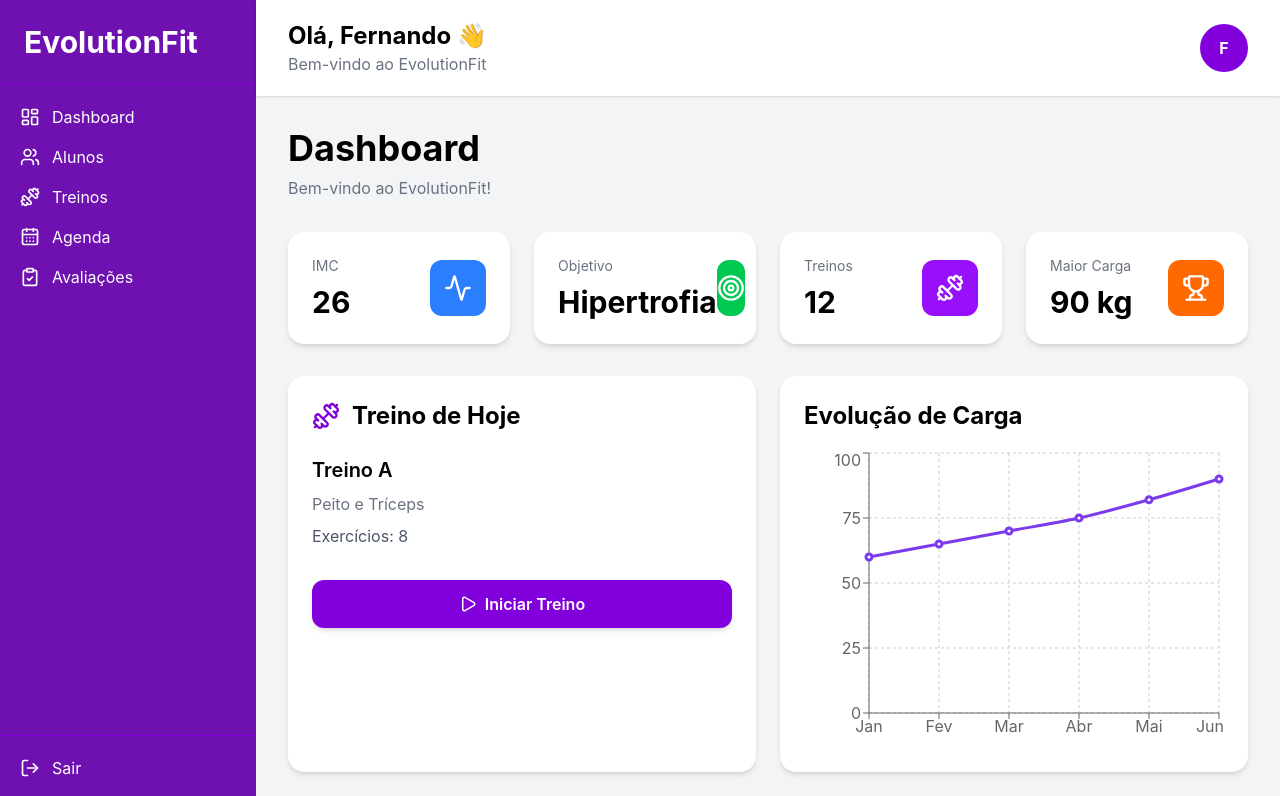
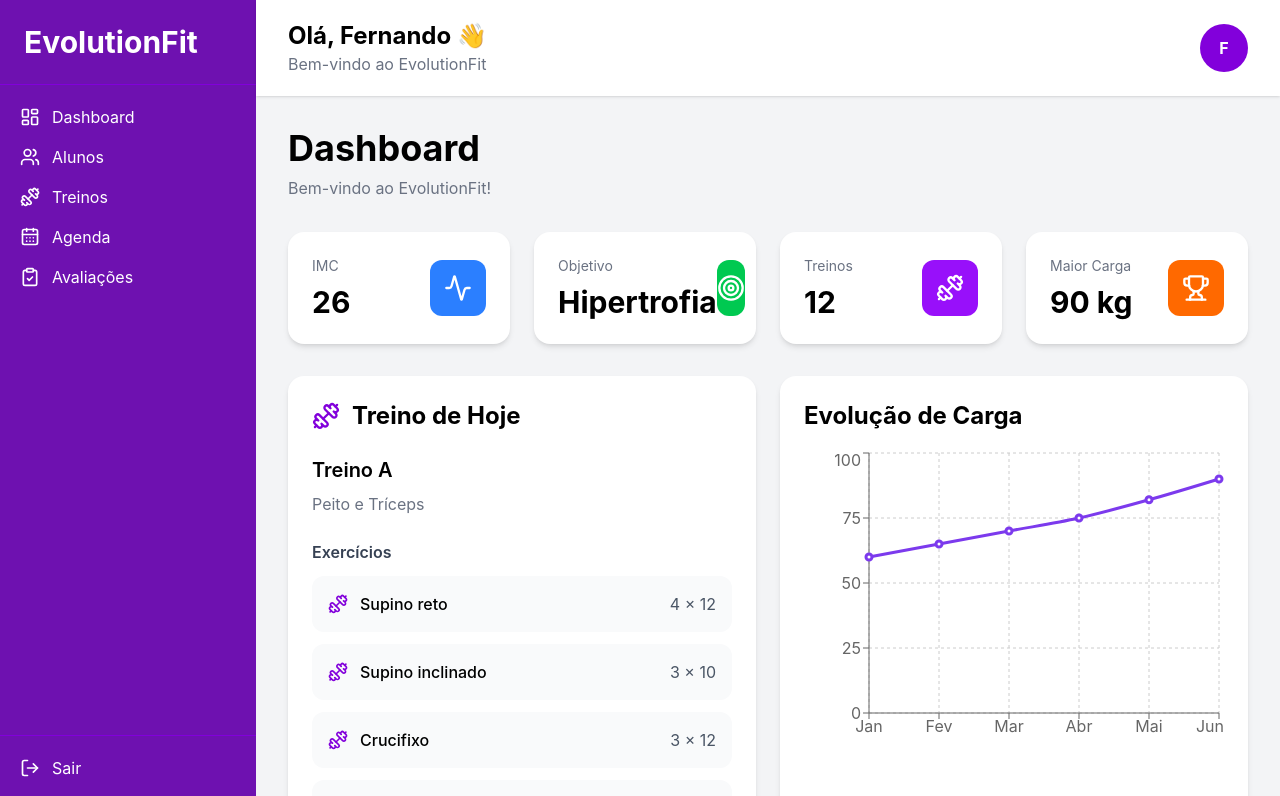
Before and after one commit to Fernando-Moreno-7/projetoTCC, a React app in the folder frontend/: page /dashboard in a window 1280 px wide. Shown: the top 796 px of the page. Built offline with nearby package versions, Linux system fonts and the light colour scheme; the HTML template or start-up script is replaced by a standard one.

Commit message:
adicionando todos os exercicios no treino do dia

```diff
--- a/frontend/src/components/TreinoHoje/TreinoHoje.jsx
+++ b/frontend/src/components/TreinoHoje/TreinoHoje.jsx
@@ -1,11 +1,31 @@
 import { Play, Dumbbell } from "lucide-react";
-
 
 import Button from "../Button/Button";
 
+export default function TreinoHoje() {
 
-
-export default function TreinoHoje() {
+    const exercicios = [
+        {
+            nome: "Supino reto",
+            series: 4,
+            repeticoes: 12
+        },
+        {
+            nome: "Supino inclinado",
+            series: 3,
+            repeticoes: 10
+        },
+        {
+            nome: "Crucifixo",
+            series: 3,
+            repeticoes: 12
+        },
+        {
+            nome: "Tríceps pulley",
+            series: 4,
+            repeticoes: 12
+        }
+    ];
 
     return (
 
@@ -40,11 +60,47 @@ export default function TreinoHoje() {
 
                 </p>
 
-                <p className="text-gray-600">
+            </div>
 
-                    Exercícios: 8
+            <div className="mt-6 space-y-3">
 
-                </p>
+                <h4 className="font-semibold text-gray-700">
+
+                    Exercícios
+
+                </h4>
+
+                {exercicios.map((exercicio, index) => (
+
+                    <div
+                        key={index}
+                        className="flex items-center justify-between bg-gray-50 rounded-xl p-4"
+                    >
+
+                        <div className="flex items-center gap-3">
+
+                            <Dumbbell
+                                size={20}
+                                className="text-purple-700"
+                            />
+
+                            <span className="font-medium">
+
+                                {exercicio.nome}
+
+                            </span>
+
+                        </div>
+
+                        <span className="text-gray-600">
+
+                            {exercicio.series} × {exercicio.repeticoes}
+
+                        </span>
+
+                    </div>
+
+                ))}
 
             </div>
 
```
